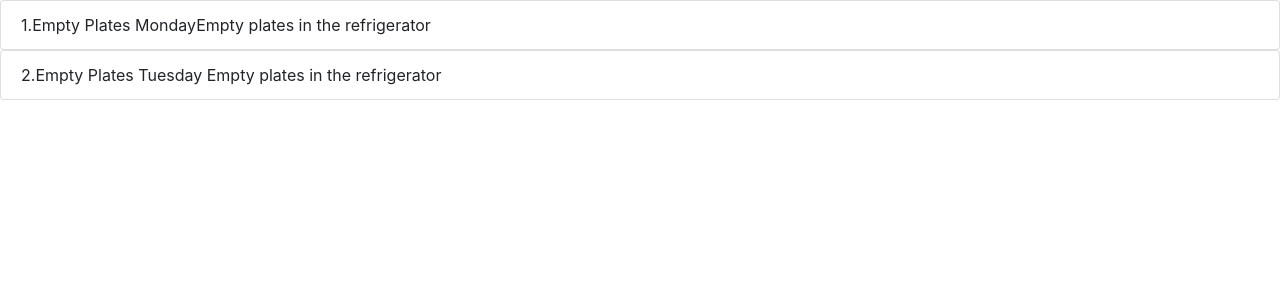
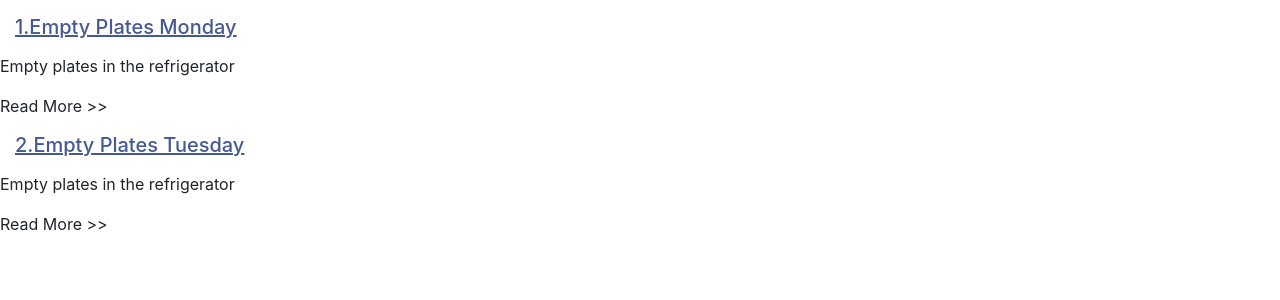
Before and after one commit to Anton90/Fullstack-Challenge, a React (Create React App) app in the folder Client/: page /issues in a window 1280 px wide. Shown: the top 300 px of the page. Built offline with nearby package versions, Linux system fonts and the light colour scheme.

Commit message:
adding IssueDescription and README

```diff
--- a/Client/src/App.js
+++ b/Client/src/App.js
@@ -3,6 +3,7 @@ import { BrowserRouter as Router, Route } from 'react-router-dom';
 import IssueList from './components/IssueList';
 import IssueCreationForm from './components/IssueCreationForm';
 import IssueEditingForm from './components/IssueEditingForm';
+import IssueDescription from './components/IssueDescription';
 
 // import axios from 'axios'
 import './App.css';
@@ -82,6 +83,14 @@ class App extends Component {
               </React.Fragment>
             )}
           />
+          <Route
+          path='/issues/Description'
+          exact
+          render={props => (
+              <IssueDescription />
+            )
+          }
+          />
         </div>
       </Router>
     );
--- a/Client/src/components/Issue.js
+++ b/Client/src/components/Issue.js
@@ -1,17 +1,21 @@
 import React , {Component} from 'react'
-import ListGroup from 'react-bootstrap/ListGroup'
-
 
 class Issue extends Component{
     render() {
+        const titleStyle = {
+            fontSize : '20px',
+            margin: '15px',
+            textDecoration : 'underline',
+            color: 'rgb(68, 90, 144)'
+        }
         const {id , title , description } = this.props.issue
         return (
-            <ListGroup.Item>
-            {id+ "."}
-            {title}
-            {description}
-            </ListGroup.Item>
-        );
+            <div>
+                <h3 style={titleStyle}> {id + "." + title }  </h3>
+                <p> {description}</p>
+                <a>Read More >></a>
+            </div>
+            )
     }
 }
 
--- /dev/null
+++ b/Client/src/components/IssueDescription.js
@@ -0,0 +1,13 @@
+import React from 'react'
+
+export default function IssueDescription() {
+    return (
+        <div className='container'>
+            <h2>Out of garbage bag</h2>
+            <p>
+            We have no more garbage bags ...
+            </p>
+            <p>Mickey Mouse</p>
+        </div>
+    )
+}
```
Also changed, not shown: 1 other file (tests, documents, lock files or other folders).
